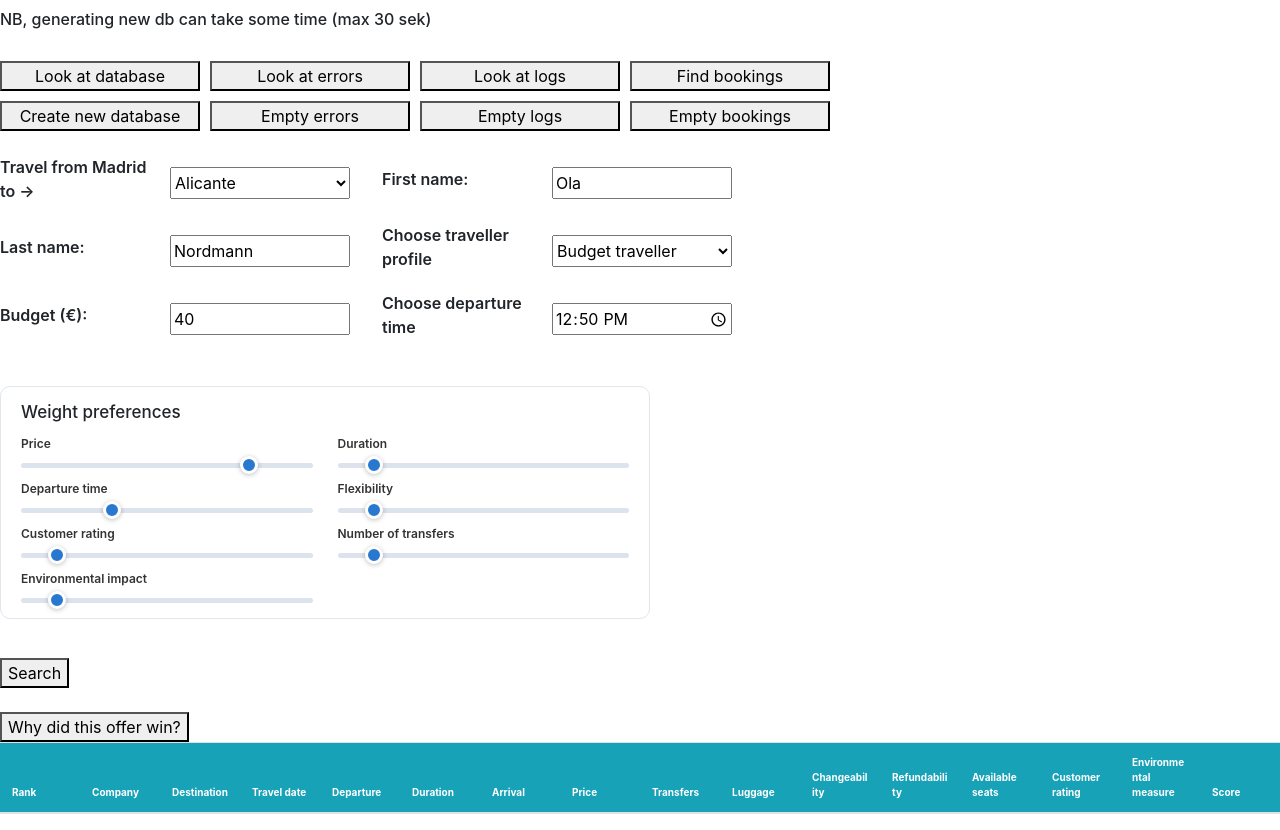
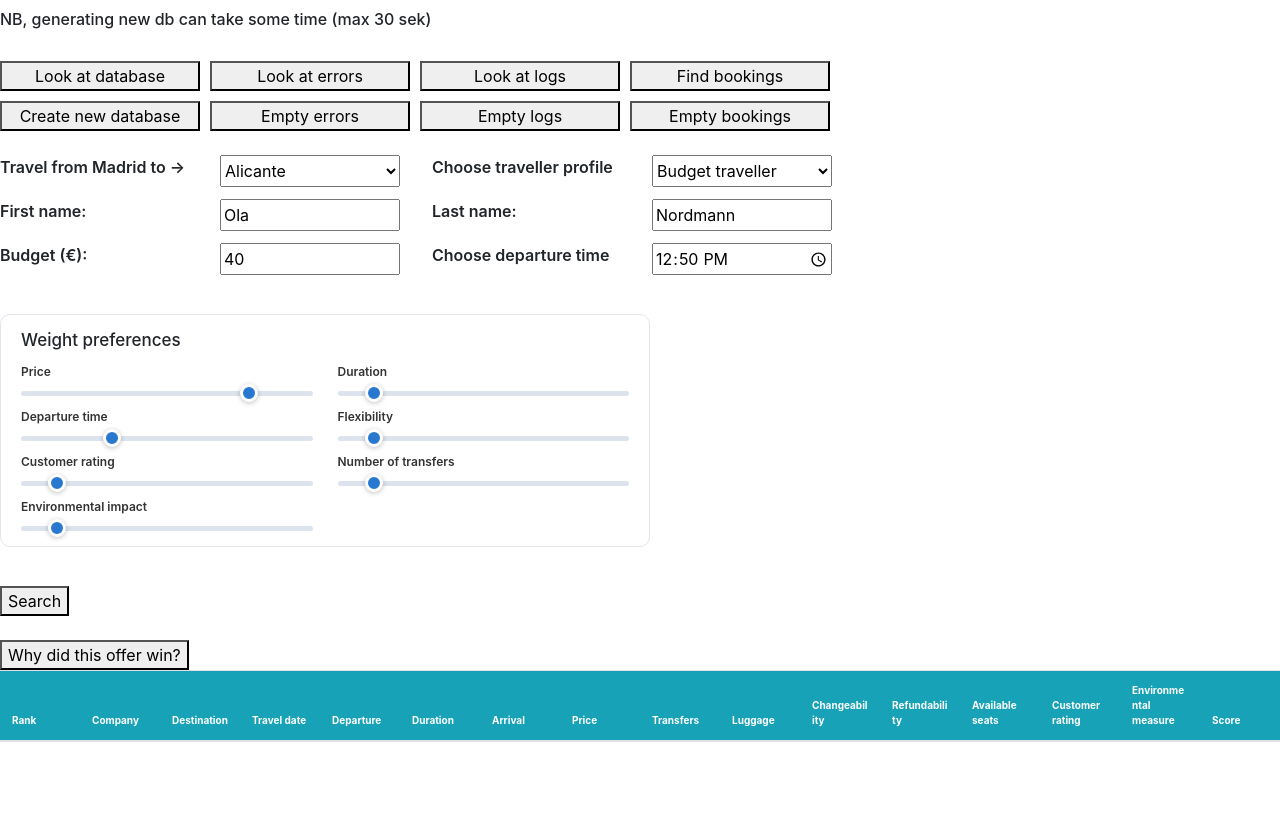
Before and after one commit to Knut1999/ACIT4420EXAM-2, a plain HTML site: page frontend/index.html in a window 1280 px wide. Shown: the part 70-900 px from the top of the page. After the commit the page ends 828 px from the top, so only its background shows below. Drawn offline with nearby package versions, Linux system fonts and the light colour scheme.

Commit message:
frontend updates

```diff
--- a/frontend/index.css
+++ b/frontend/index.css
@@ -37,14 +37,14 @@
 
 .search-details {
     display: grid;
-    grid-template-columns: 350px 350px;
+    grid-template-columns: 400px 400px;
     gap: 12px;
     max-width: none;
 }
 
 .search-field {
     display: grid;
-    grid-template-columns: 150px 180px;
+    grid-template-columns: 200px 180px;
     gap: 20px;
     align-items: center;
 }
--- a/frontend/index.html
+++ b/frontend/index.html
@@ -48,6 +48,16 @@
             </div>
 
             <div class="search-field">
+                <label for="budgetType">Choose traveller profile</label>
+                <select name="budgetType" id="budgetType" onchange="moveSliders()">
+                    <option value="Budget traveller">Budget traveller</option>
+                    <option value="Business traveller">Business traveller</option>
+                    <option value="Flexibility-focused tourist">Flexibility-focused tourist</option>
+                    <option value="Environment-focused traveller">Environment-focused traveller</option>
+                </select>
+            </div>
+
+            <div class="search-field">
                 <label for="firstName">First name:</label>
                 <input type="text" id="firstName" name="firstName" placeholder="Enter first name" value="Ola">
             </div>
@@ -57,15 +67,6 @@
                 <input type="text" id="lastName" name="lastName" placeholder="Enter last name" value="Nordmann">
             </div>
 
-            <div class="search-field">
-                <label for="budgetType">Choose traveller profile</label>
-                <select name="budgetType" id="budgetType" onchange="moveSliders()">
-                    <option value="Budget traveller">Budget traveller</option>
-                    <option value="Business traveller">Business traveller</option>
-                    <option value="Flexibility-focused tourist">Flexibility-focused tourist</option>
-                    <option value="Environment-focused traveller">Environment-focused traveller</option>
-                </select>
-            </div>
 
             <div class="search-field">
                 <label for="budgetSum">Budget (€):</label>
```
